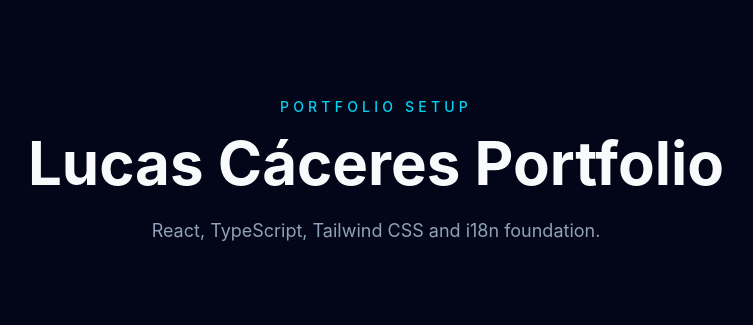
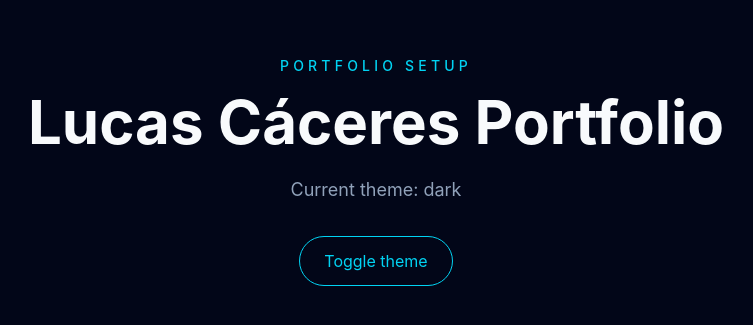
Before and after one commit to CaceresEly/Portifolio, a React (Vite) app: page / in a window 1280 px wide. Shown: the part 229-554 px from the top of the page, without its empty margins (264-1017 px from the left). Built offline with nearby package versions, Linux system fonts and the light colour scheme.

Commit message:
feat: add theme context

```diff
--- a/src/app/App.tsx
+++ b/src/app/App.tsx
@@ -1,6 +1,10 @@
+import { useTheme } from '../hooks/useTheme';
+
 function App() {
+  const { theme, toggleTheme } = useTheme();
+
   return (
-    <main className="flex min-h-screen items-center justify-center bg-slate-950 text-slate-50">
+    <main className="flex min-h-screen items-center justify-center bg-slate-950 px-6 text-slate-50 transition-colors duration-300 data-[theme=light]:bg-slate-50 data-[theme=light]:text-slate-950">
       <section className="text-center">
         <p className="mb-4 text-sm font-medium uppercase tracking-[0.3em] text-cyan-400">
           Portfolio Setup
@@ -11,8 +15,16 @@ function App() {
         </h1>
 
         <p className="mt-6 text-lg text-slate-400">
-          React, TypeScript, Tailwind CSS and i18n foundation.
+          Current theme: {theme}
         </p>
+
+        <button
+          type="button"
+          onClick={toggleTheme}
+          className="mt-8 rounded-full border border-cyan-400 px-6 py-3 text-sm font-semibold text-cyan-400 transition hover:bg-cyan-400 hover:text-slate-950"
+        >
+          Toggle theme
+        </button>
       </section>
     </main>
   );
--- /dev/null
+++ b/src/contexts/ThemeContext.tsx
@@ -0,0 +1,35 @@
+import { useEffect, useMemo, useState } from "react";
+import { ThemeContext } from "./theme_context";
+import type { Theme } from "./theme_types";
+
+type ThemeProviderProps = {
+  children: React.ReactNode;
+};
+
+export function ThemeProvider({ children }: ThemeProviderProps) {
+  const [theme, setTheme] = useState<Theme>(() => {
+    const storedTheme = localStorage.getItem("theme");
+
+    return storedTheme === "light" || storedTheme === "dark"
+      ? storedTheme
+      : "dark";
+  });
+
+  useEffect(() => {
+    document.documentElement.dataset.theme = theme;
+    localStorage.setItem("theme", theme);
+  }, [theme]);
+
+  const value = useMemo(
+    () => ({
+      theme,
+      toggleTheme: () =>
+        setTheme((current) => (current === "dark" ? "light" : "dark")),
+    }),
+    [theme],
+  );
+
+  return (
+    <ThemeContext.Provider value={value}>{children}</ThemeContext.Provider>
+  );
+}
--- /dev/null
+++ b/src/contexts/theme_context.ts
@@ -0,0 +1,4 @@
+import { createContext } from "react";
+import type { ThemeContextValue } from "./theme_types";
+
+export const ThemeContext = createContext<ThemeContextValue | null>(null);
--- /dev/null
+++ b/src/contexts/theme_types.ts
@@ -0,0 +1,6 @@
+export type Theme = 'dark' | 'light';
+
+export type ThemeContextValue = {
+  theme: Theme;
+  toggleTheme: () => void;
+};
--- /dev/null
+++ b/src/hooks/useTheme.ts
@@ -0,0 +1,12 @@
+import { useContext } from "react";
+import { ThemeContext } from "../contexts/theme_context";
+
+export function useTheme() {
+  const context = useContext(ThemeContext);
+
+  if (!context) {
+    throw new Error("useTheme must be used within ThemeProvider");
+  }
+
+  return context;
+}
--- a/src/main.tsx
+++ b/src/main.tsx
@@ -1,10 +1,13 @@
-import { StrictMode } from 'react'
-import { createRoot } from 'react-dom/client'
+import React from 'react';
+import ReactDOM from 'react-dom/client';
 import App from './app/App';
+import { ThemeProvider } from './contexts/ThemeContext';
 import './styles/global.css';
 
-createRoot(document.getElementById('root')!).render(
-  <StrictMode>
-    <App />
-  </StrictMode>,
-)
+ReactDOM.createRoot(document.getElementById('root')!).render(
+  <React.StrictMode>
+    <ThemeProvider>
+      <App />
+    </ThemeProvider>
+  </React.StrictMode>,
+);
--- a/src/styles/global.css
+++ b/src/styles/global.css
@@ -4,6 +4,11 @@
   font-family: Inter, system-ui, Avenir, Helvetica, Arial, sans-serif;
   color: #f8fafc;
   background: #020617;
+}
+
+:root[data-theme='light'] {
+  color: #0f172a;
+  background: #f8fafc;
 }
 
 * {
@@ -18,7 +23,8 @@ body {
   margin: 0;
   min-width: 320px;
   min-height: 100vh;
-  background: #020617;
+  background: inherit;
+  color: inherit;
 }
 
 button,
```
